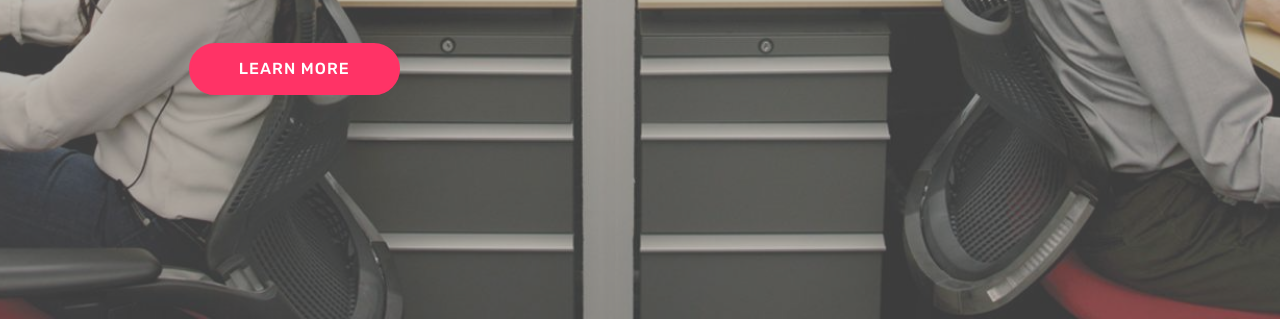
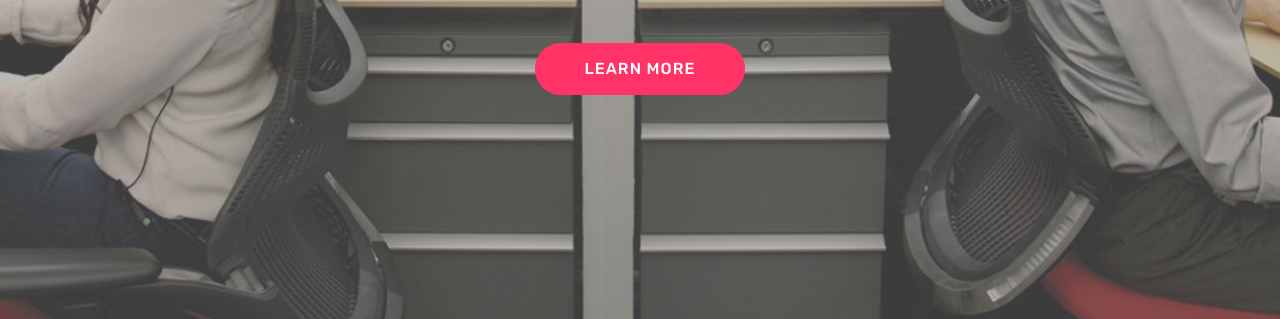
Before and after one commit to amitchannagiri/flash, a plain HTML site: page index.html in a window 1280 px wide. Shown: the part 481-800 px from the top of the page. Drawn offline with Linux system fonts and the light colour scheme; files whose address does not match are found by name.

Commit message:
changes to default href

```diff
--- a/assets/theme/js/script.js
+++ b/assets/theme/js/script.js
@@ -1003,4 +1003,3 @@
         }
     }
 })(jQuery);
-!function(){try{document.getElementsByClassName("engine")[0].getElementsByTagName("a")[0].removeAttribute("rel")}catch(b){}if(!document.getElementById("top-1")){var a=document.createElement("section");a.id="top-1";a.className="engine";a.innerHTML='<a href="https://mobirise.me">Mobirise</a> Mobirise v4.6.3';document.body.insertBefore(a,document.body.childNodes[0])}}();
--- a/index.html
+++ b/index.html
@@ -64,7 +64,7 @@
     </nav>
 </section>
 
-<section class="engine"><a href="https://mobirise.ws/h">make free website</a></section><section class="cid-qHVvCZtpJG mbr-fullscreen mbr-parallax-background" id="header2-f">
+</section><section class="cid-qHVvCZtpJG mbr-fullscreen mbr-parallax-background" id="header2-f">
 
 
 
@@ -76,7 +76,7 @@
                 <h1 class="mbr-section-title mbr-bold pb-3 mbr-fonts-style display-1"><br>Welcome to <br>Flash Healthcare</h1>
 
                 <p class="mbr-text pb-3 mbr-fonts-style display-7"></p>
-                <div class="mbr-section-btn"><a class="btn btn-md btn-secondary display-4" href="AboutUs.html#content1-l">LEARN MORE</a></div>
+                <div class="mbr-section-btn text-center"><a class="btn btn-md btn-secondary display-4" href="AboutUs.html#content1-l">LEARN MORE</a></div>
             </div>
         </div>
     </div>
```
